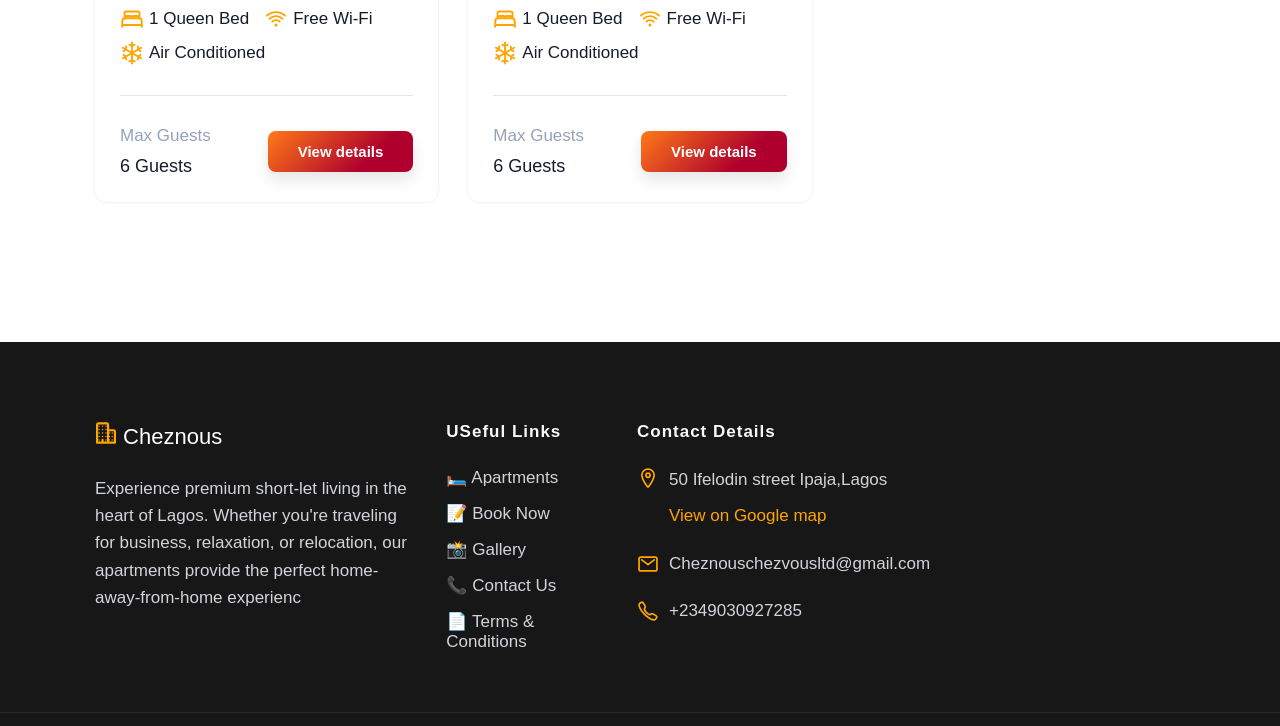
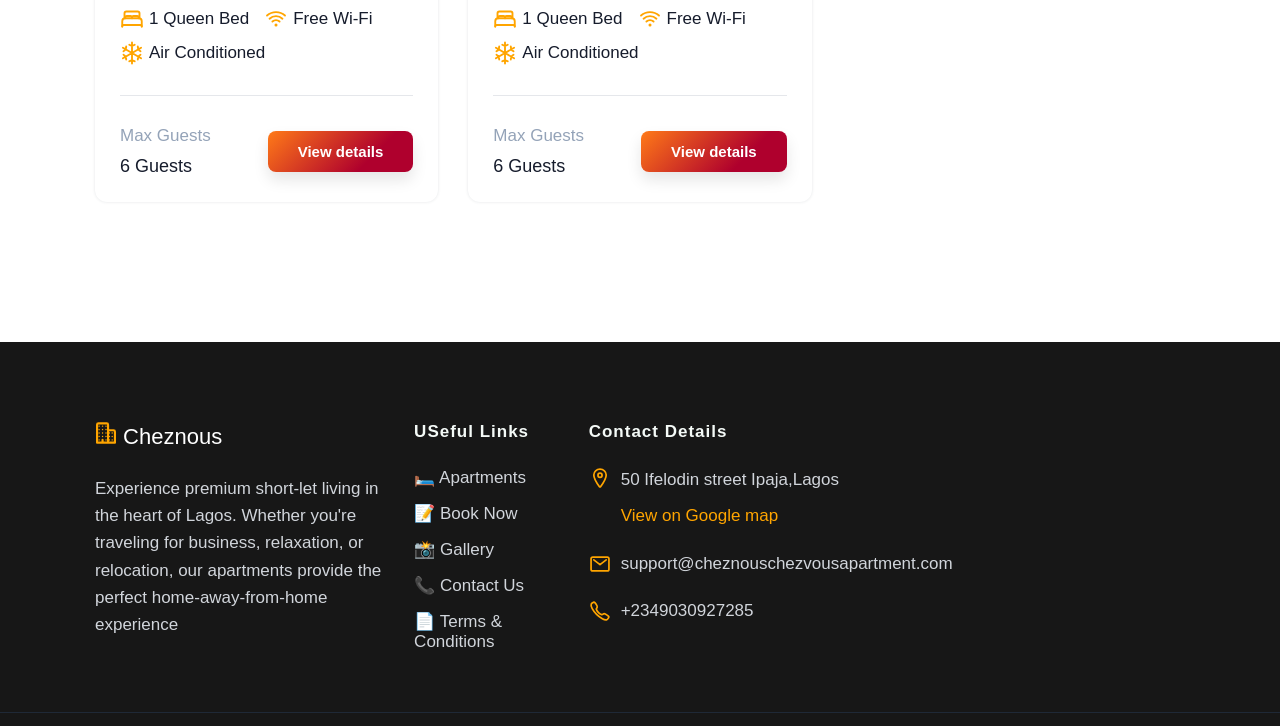
Before and after one commit to peswes/real-estate_-cheznous, a plain HTML site: page assets/apartment.html in a window 1280 px wide. Shown: the part 606-1332 px from the top of the page. Drawn offline with nearby package versions, Linux system fonts and the light colour scheme.

Commit message:
Update apartment.html

```diff
--- a/assets/apartment.html
+++ b/assets/apartment.html
@@ -253,7 +253,7 @@
           </a>
 
           <p class="footer-text">
-      Experience premium short-let living in the heart of Lagos. Whether you're traveling for business, relaxation, or relocation, our apartments provide the perfect home-away-from-home experienc
+      Experience premium short-let living in the heart of Lagos. Whether you're traveling for business, relaxation, or relocation, our apartments provide the perfect home-away-from-home experience
           </p>
 
         </div>
@@ -320,7 +320,7 @@
           <li class="footer-item">
             <ion-icon name="mail-outline"></ion-icon>
 
-            <a href="mailto:Cheznouschezvousltd@gmail.com" class="footer-link">Cheznouschezvousltd@gmail.com</a>
+            <a href="mailto:support@cheznouschezvousapartment.com" class="footer-link">support@cheznouschezvousapartment.com</a>
           </li>
 
           <li class="footer-item">
```
